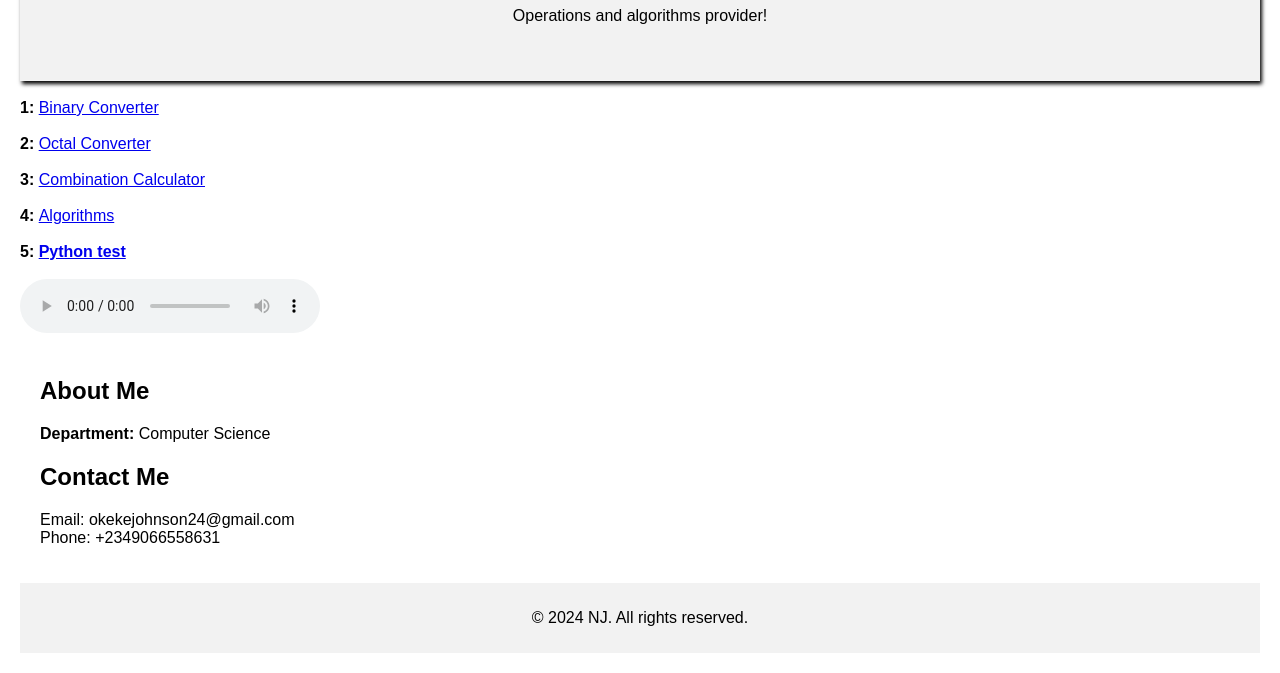
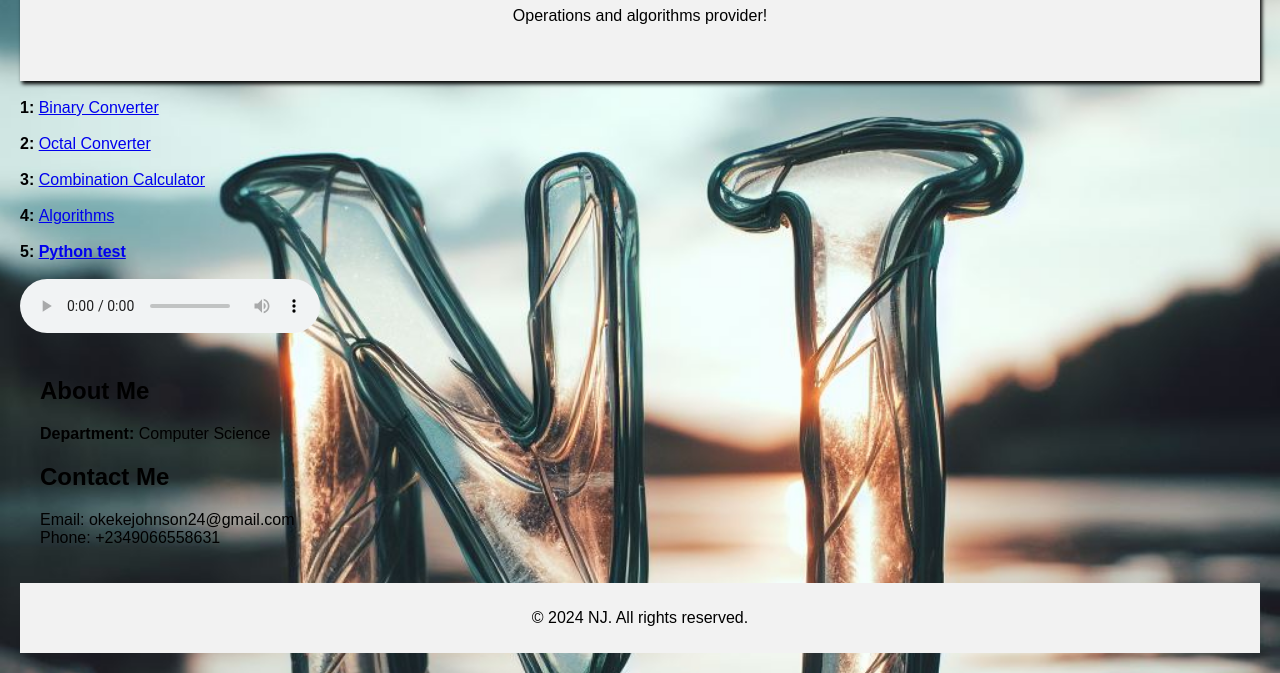
Before and after one commit to Lan5555/Site, a plain HTML site: page index.html in a window 1280 px wide. Shown: the part 133-806 px from the top of the page. Drawn offline with Linux system fonts and the light colour scheme.

Commit message:
Update index.html

```diff
--- a/index.html
+++ b/index.html
@@ -8,7 +8,7 @@
         body {
             font-family: Arial, sans-serif;
             margin: 20px;
-            background-image: url('HTML/lan.jpeg');
+            background-image: url('lan.jpeg');
             background-size: cover;
         }
         header {
```
